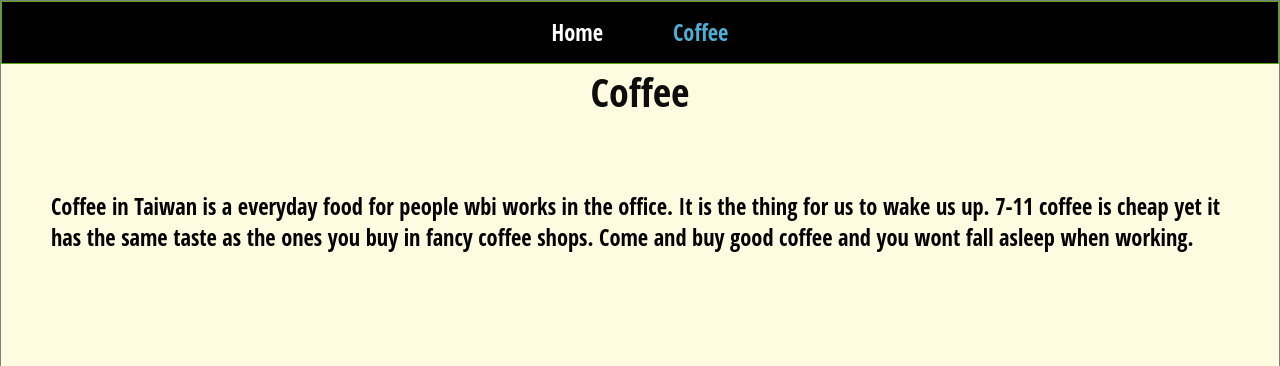
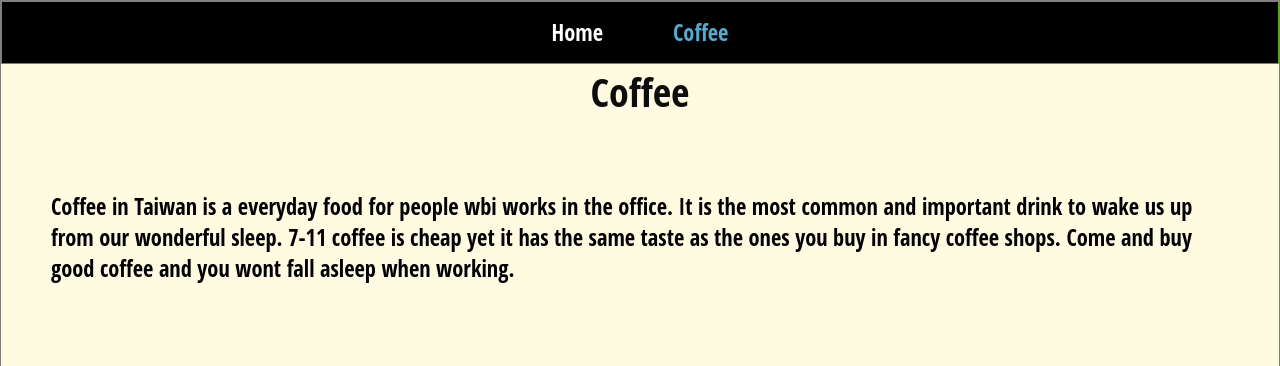
Before and after one commit to Eddiechen930/Online-7-11, a plain HTML site: page coffee.html in a window 1280 px wide. Shown: the top 366 px of the page. Drawn offline with Linux system fonts and the light colour scheme.

Commit message:
Update coffee.html

```diff
--- a/coffee.html
+++ b/coffee.html
@@ -16,7 +16,7 @@
 
       <div class="p">
         <p>
-          Coffee in Taiwan is a everyday food for people wbi works in the office. It is the thing for us to wake us up.
+          Coffee in Taiwan is a everyday food for people wbi works in the office. It is the most common and important drink to wake us up from our wonderful sleep.
           7-11 coffee is cheap yet it has the same taste as the ones you buy in fancy coffee shops. Come and buy good coffee and you wont fall asleep when working.
         </p>
       </div>
```
